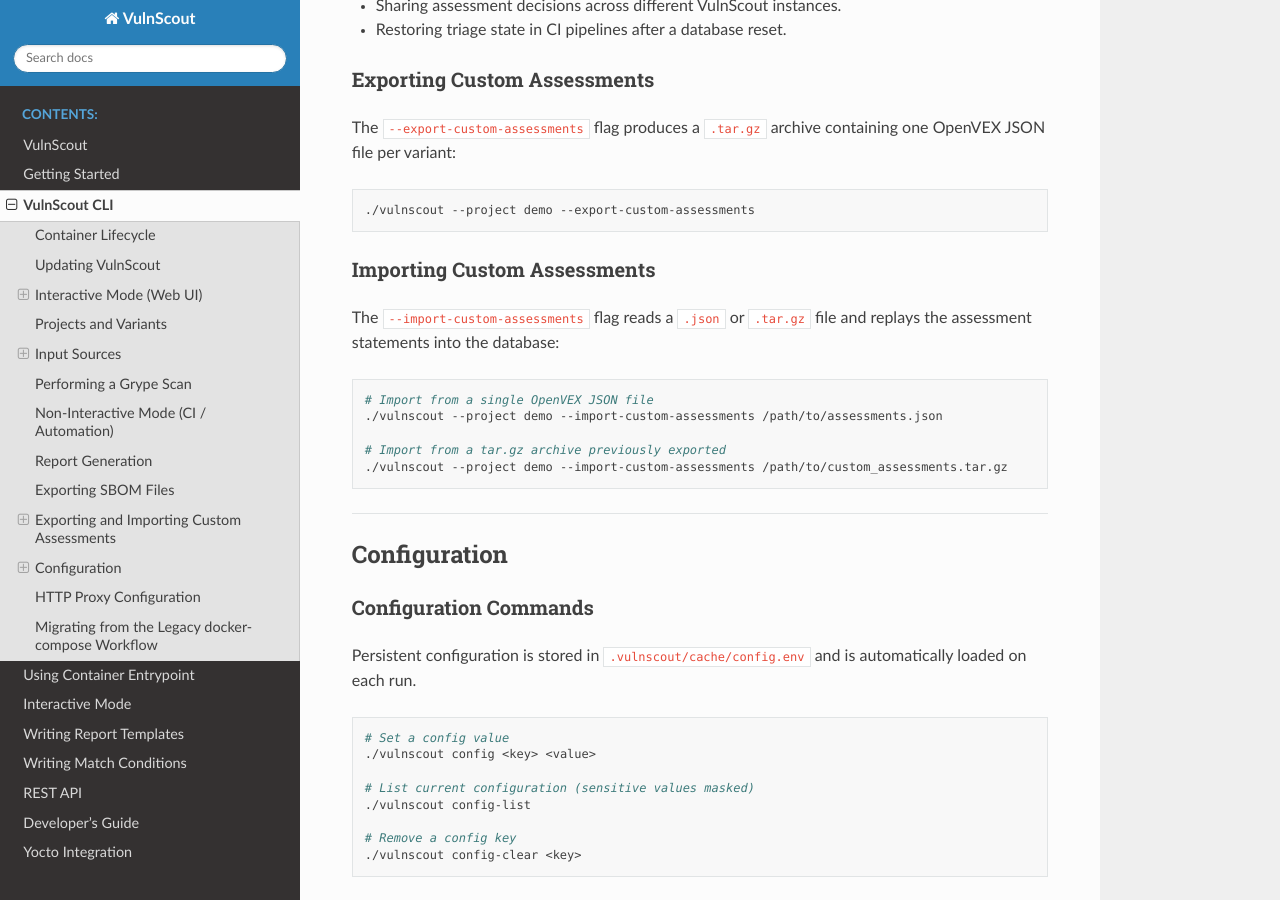
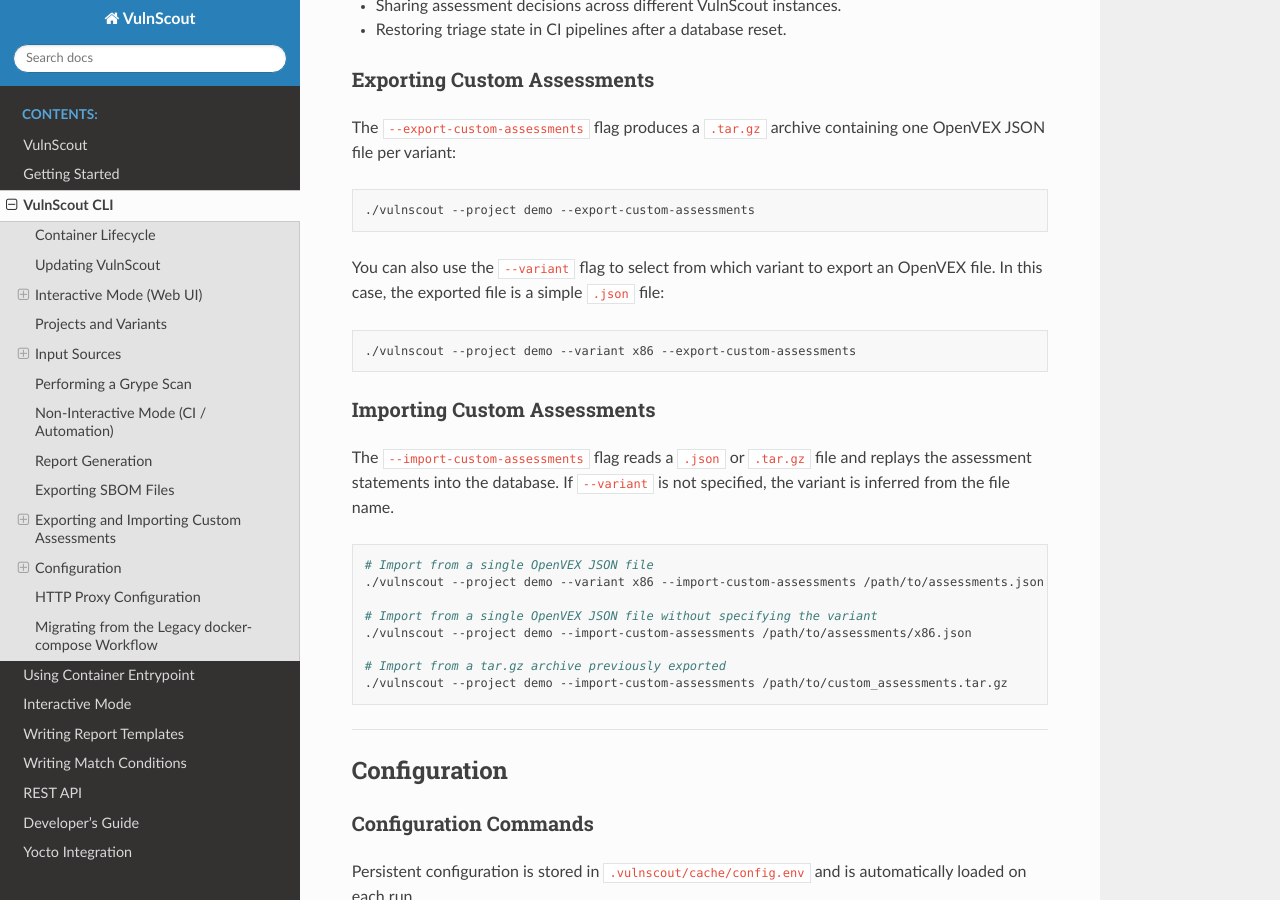
Before and after one commit to savoirfairelinux/vulnscout, a Sphinx documentation site: the page built from doc/source/vulnscout-script.md, in a window 1280 px wide and 900 px high, scrolled down 5577 px. Built offline with Sphinx 7.4.7 and the Read the Docs theme 3.1.0, drawn with Linux system fonts in a browser that asks for light colours.

Commit message:
docs: updated --import/export-custom-assessments to add --variant
Signed-off-by: Youenn Le Jeune <youenn.lejeune@savoirfairelinux.com>

````diff
--- a/doc/source/vulnscout-script.md
+++ b/doc/source/vulnscout-script.md
@@ -272,13 +272,22 @@
 ./vulnscout --project demo --export-custom-assessments
 ```
 
+You can also use the `--variant` flag to select from which variant to export an OpenVEX file. In this case, the exported file is a simple `.json` file:
+
+```bash
+./vulnscout --project demo --variant x86 --export-custom-assessments
+```
+
 ### Importing Custom Assessments
 
-The `--import-custom-assessments` flag reads a `.json` or `.tar.gz` file and replays the assessment statements into the database:
+The `--import-custom-assessments` flag reads a `.json` or `.tar.gz` file and replays the assessment statements into the database. If `--variant` is not specified, the variant is inferred from the file name.
 
 ```bash
 # Import from a single OpenVEX JSON file
-./vulnscout --project demo --import-custom-assessments /path/to/assessments.json
+./vulnscout --project demo --variant x86 --import-custom-assessments /path/to/assessments.json
+
+# Import from a single OpenVEX JSON file without specifying the variant
+./vulnscout --project demo --import-custom-assessments /path/to/assessments/x86.json
 
 # Import from a tar.gz archive previously exported
 ./vulnscout --project demo --import-custom-assessments /path/to/custom_assessments.tar.gz
````
Also changed, not shown: doc/source/container-entrypoint.md (+3 -3 lines).
